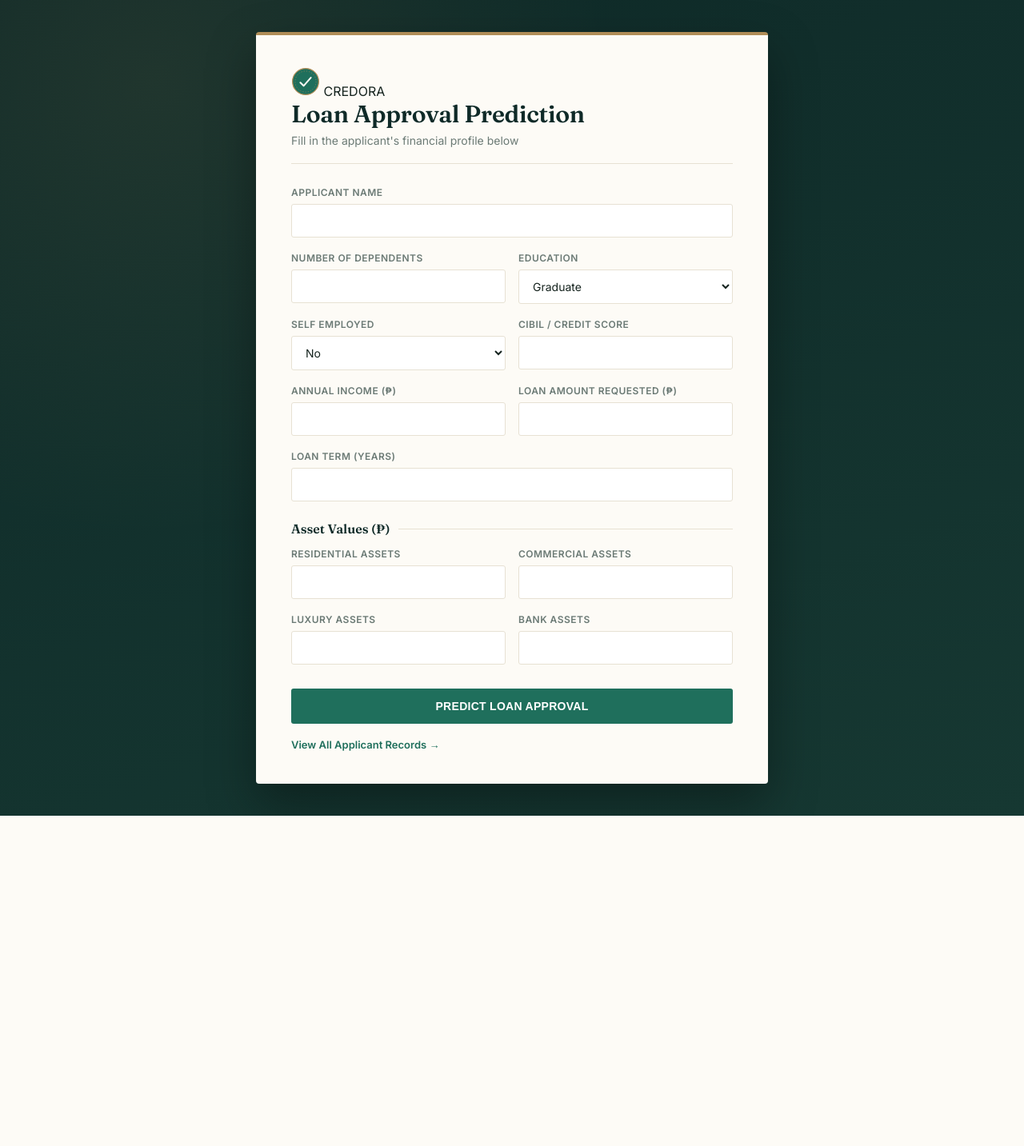
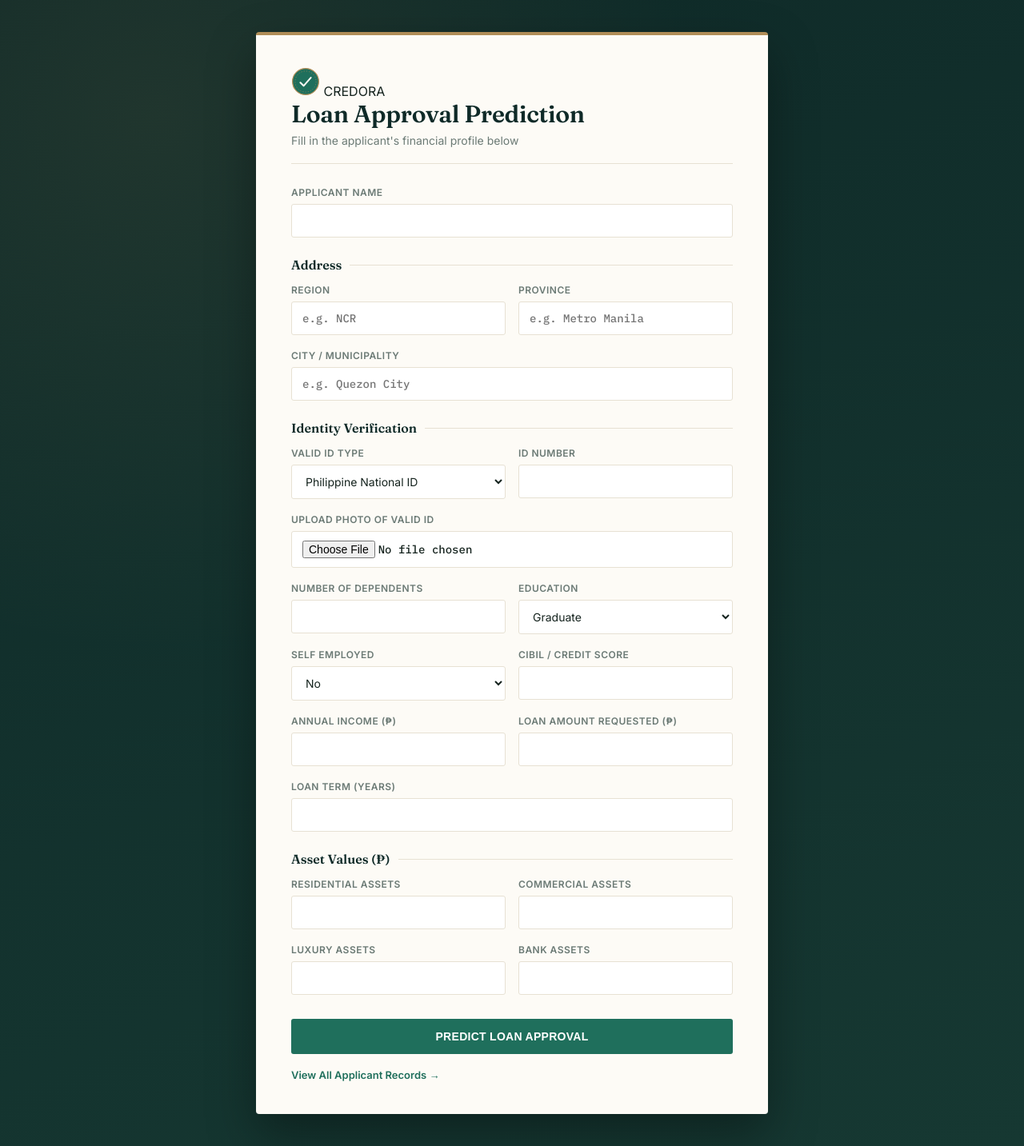
Before and after one commit to BaganJohnMark/loan-approval-system, a Flask app: page / in a window 1280 px wide. Shown: the whole page at 80% size. Before the commit the page ends 1020 px from the top, so only its background shows below. Run offline with Flask 3, Linux system fonts and the light colour scheme; parts of the project's set-up code (start-up, migrations or seed data) failed here and were passed over.

Commit message:
Add identity verification: address, ID type, ID upload, admin verify

```diff
--- a/app.py
+++ b/app.py
@@ -3,14 +3,21 @@ from functools import wraps
 import joblib
 import numpy as np
 import json
-from database import init_db, migrate_db, save_application, get_all_applications
+import os
+import uuid
+from werkzeug.utils import secure_filename
+from database import init_db, migrate_db, save_application, get_all_applications, set_verified
 
 app = Flask(__name__)
 app.secret_key = "change-this-to-a-random-secret-key-later"
 
+UPLOAD_FOLDER = os.path.join("static", "uploads")
+os.makedirs(UPLOAD_FOLDER, exist_ok=True)
+app.config["UPLOAD_FOLDER"] = UPLOAD_FOLDER
+
 # ----- Admin credentials (simple version) -----
 ADMIN_USERNAME = "admin"
-ADMIN_PASSWORD = "adminkami"
+ADMIN_PASSWORD = "admin123"
 
 # ----- Login-required decorator -----
 def login_required(f):
@@ -114,6 +121,12 @@ def generate_rejection_reasons(data, prediction, probability):
     return reasons
 
 
+ALLOWED_EXTENSIONS = {"png", "jpg", "jpeg", "pdf"}
+
+def allowed_file(filename):
+    return "." in filename and filename.rsplit(".", 1)[1].lower() in ALLOWED_EXTENSIONS
+
+
 @app.route("/", methods=["GET"])
 def home():
     return render_template("form.html")
@@ -134,6 +147,23 @@ def predict():
     commercial_assets_value = int(request.form.get("commercial_assets_value"))
     luxury_assets_value = int(request.form.get("luxury_assets_value"))
     bank_asset_value = int(request.form.get("bank_asset_value"))
+
+    # ----- Personal / identity info -----
+    region = request.form.get("region", "")
+    province = request.form.get("province", "")
+    city = request.form.get("city", "")
+    id_type = request.form.get("id_type", "")
+    id_number = request.form.get("id_number", "")
+
+    # ----- Handle ID photo upload -----
+    id_photo_path = ""
+    file = request.files.get("id_photo")
+    if file and file.filename and allowed_file(file.filename):
+        ext = file.filename.rsplit(".", 1)[1].lower()
+        unique_name = f"{uuid.uuid4().hex}.{ext}"
+        save_path = os.path.join(app.config["UPLOAD_FOLDER"], unique_name)
+        file.save(save_path)
+        id_photo_path = f"uploads/{unique_name}"
 
     # ----- Encode categorical fields the same way as training -----
     education_encoded = le_education.transform([education])[0]
@@ -161,12 +191,10 @@ def predict():
     pred_proba = model.predict_proba(input_scaled)[0]
 
     prediction_label = le_status.inverse_transform([pred_encoded])[0]
-    # Probability of the "Approved" class specifically
     approved_index = list(le_status.classes_).index("Approved")
     approval_probability = float(pred_proba[approved_index])
     risk_tier = get_risk_tier(approval_probability)
 
-    # ----- Build top contributing factors for this applicant -----
     feature_importance = load_feature_importance()
     top_factors = []
     if feature_importance:
@@ -177,13 +205,9 @@ def predict():
                 "value": input_dict[feat],
             })
 
-    # ----- Consistency / suspicious-data checks -----
     flags = check_consistency_flags(input_dict)
-
-    # ----- Human-readable rejection explanation -----
     rejection_reasons = generate_rejection_reasons(input_dict, prediction_label, approval_probability)
 
-    # ----- Save to database (the "sheet") -----
     save_application({
         "applicant_name": applicant_name,
         "no_of_dependents": no_of_dependents,
@@ -201,6 +225,12 @@ def predict():
         "probability": round(approval_probability * 100, 2),
         "risk_tier": risk_tier,
         "flags": "; ".join(flags),
+        "region": region,
+        "province": province,
+        "city": city,
+        "id_type": id_type,
+        "id_number": id_number,
+        "id_photo": id_photo_path,
     })
 
     return render_template(
@@ -242,6 +272,13 @@ def records():
     return render_template("records.html", applications=applications)
 
 
+@app.route("/verify/<int:app_id>", methods=["POST"])
+@login_required
+def verify(app_id):
+    set_verified(app_id, 1)
+    return redirect(url_for("records"))
+
+
 @app.route("/insights", methods=["GET"])
 @login_required
 def insights():
--- a/database.py
+++ b/database.py
@@ -33,11 +33,22 @@ def init_db():
 def migrate_db():
     conn = sqlite3.connect(DB_NAME)
     cursor = conn.cursor()
-    try:
-        cursor.execute("ALTER TABLE applications ADD COLUMN flags TEXT DEFAULT ''")
-        conn.commit()
-    except sqlite3.OperationalError:
-        pass  # column already exists, ignore
+    new_columns = [
+        ("flags", "TEXT DEFAULT ''"),
+        ("region", "TEXT DEFAULT ''"),
+        ("province", "TEXT DEFAULT ''"),
+        ("city", "TEXT DEFAULT ''"),
+        ("id_type", "TEXT DEFAULT ''"),
+        ("id_number", "TEXT DEFAULT ''"),
+        ("id_photo", "TEXT DEFAULT ''"),
+        ("verified", "INTEGER DEFAULT 0"),
+    ]
+    for col_name, col_def in new_columns:
+        try:
+            cursor.execute(f"ALTER TABLE applications ADD COLUMN {col_name} {col_def}")
+            conn.commit()
+        except sqlite3.OperationalError:
+            pass  # column already exists, ignore
     conn.close()
 
 
@@ -50,15 +61,19 @@ def save_application(data):
             income_annum, loan_amount, loan_term, cibil_score,
             residential_assets_value, commercial_assets_value,
             luxury_assets_value, bank_asset_value,
-            prediction, probability, risk_tier, flags
-        ) VALUES (?, ?, ?, ?, ?, ?, ?, ?, ?, ?, ?, ?, ?, ?, ?, ?)
+            prediction, probability, risk_tier, flags,
+            region, province, city, id_type, id_number, id_photo, verified
+        ) VALUES (?, ?, ?, ?, ?, ?, ?, ?, ?, ?, ?, ?, ?, ?, ?, ?, ?, ?, ?, ?, ?, ?, ?)
     """, (
         data["applicant_name"], data["no_of_dependents"], data["education"],
         data["self_employed"], data["income_annum"], data["loan_amount"],
         data["loan_term"], data["cibil_score"], data["residential_assets_value"],
         data["commercial_assets_value"], data["luxury_assets_value"],
         data["bank_asset_value"], data["prediction"], data["probability"],
-        data["risk_tier"], data.get("flags", "")
+        data["risk_tier"], data.get("flags", ""),
+        data.get("region", ""), data.get("province", ""), data.get("city", ""),
+        data.get("id_type", ""), data.get("id_number", ""), data.get("id_photo", ""),
+        0
     ))
     conn.commit()
     conn.close()
@@ -72,3 +87,11 @@ def get_all_applications():
     rows = cursor.fetchall()
     conn.close()
     return rows
+
+
+def set_verified(app_id, verified):
+    conn = sqlite3.connect(DB_NAME)
+    cursor = conn.cursor()
+    cursor.execute("UPDATE applications SET verified = ? WHERE id = ?", (verified, app_id))
+    conn.commit()
+    conn.close()
--- a/templates/form.html
+++ b/templates/form.html
@@ -18,10 +18,52 @@
             <h1>Loan Approval Prediction</h1>
             <p class="subtitle">Fill in the applicant's financial profile below</p>
 
-            <form action="/predict" method="POST">
+            <form action="/predict" method="POST" enctype="multipart/form-data"></form>
                 <div class="form-group">
                     <label>Applicant Name</label>
                     <input type="text" name="applicant_name" required>
+                </div>
+                <h3 class="section-title">Address</h3>
+
+                <div class="form-row">
+                    <div class="form-group">
+                        <label>Region</label>
+                        <input type="text" name="region" placeholder="e.g. NCR" required>
+                    </div>
+                    <div class="form-group">
+                        <label>Province</label>
+                        <input type="text" name="province" placeholder="e.g. Metro Manila" required>
+                    </div>
+                </div>
+
+                <div class="form-group">
+                    <label>City / Municipality</label>
+                    <input type="text" name="city" placeholder="e.g. Quezon City" required>
+                </div>
+
+                <h3 class="section-title">Identity Verification</h3>
+
+                <div class="form-row">
+                    <div class="form-group">
+                        <label>Valid ID Type</label>
+                        <select name="id_type" required>
+                            <option value="Philippine National ID">Philippine National ID</option>
+                            <option value="Driver's License">Driver's License</option>
+                            <option value="Passport">Passport</option>
+                            <option value="UMID">UMID</option>
+                            <option value="SSS ID">SSS ID</option>
+                            <option value="Postal ID">Postal ID</option>
+                        </select>
+                    </div>
+                    <div class="form-group">
+                        <label>ID Number</label>
+                        <input type="text" name="id_number" required>
+                    </div>
+                </div>
+
+                <div class="form-group">
+                    <label>Upload Photo of Valid ID</label>
+                    <input type="file" name="id_photo" accept=".jpg,.jpeg,.png,.pdf" required>
                 </div>
 
                 <div class="form-row">
```
Also changed, not shown: templates/records.html (+23 -3 lines).
